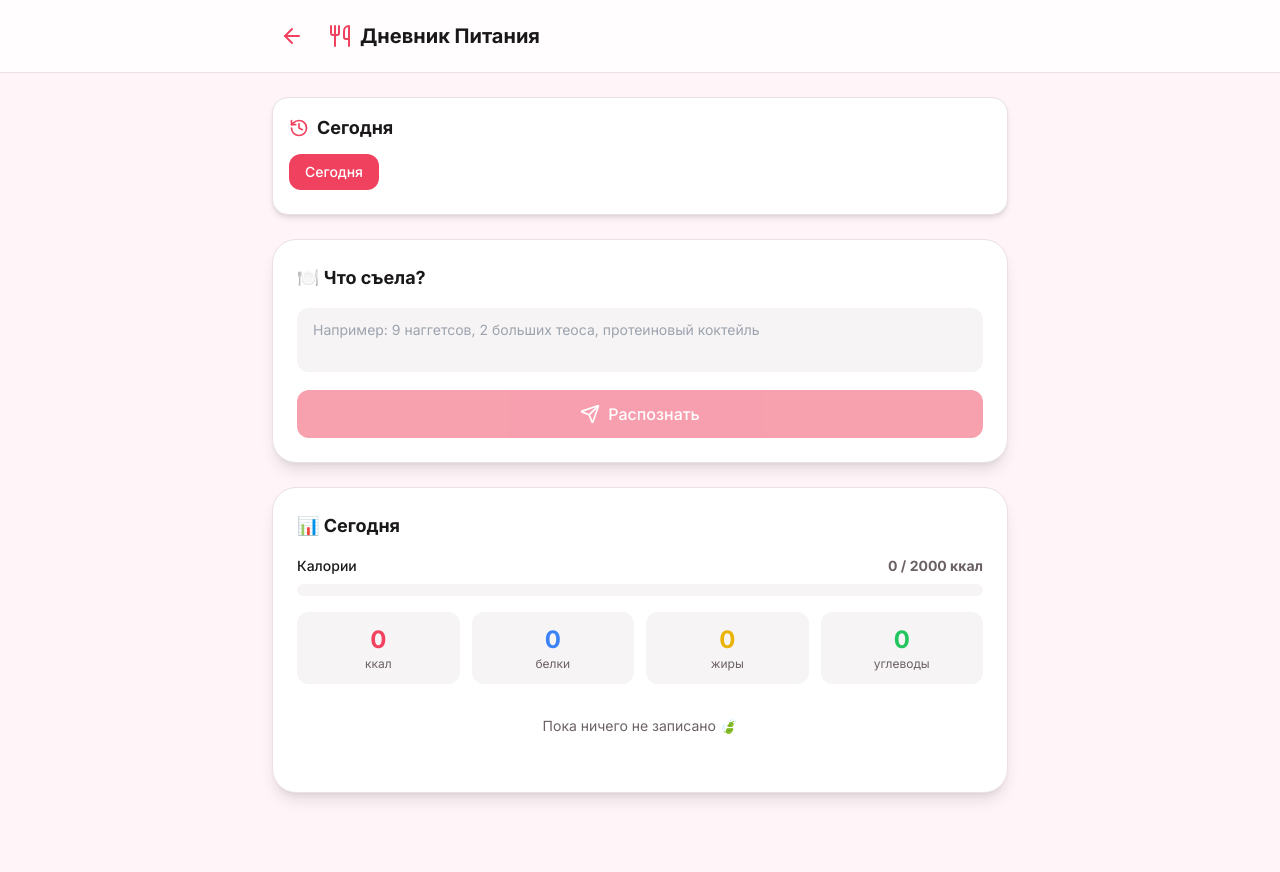
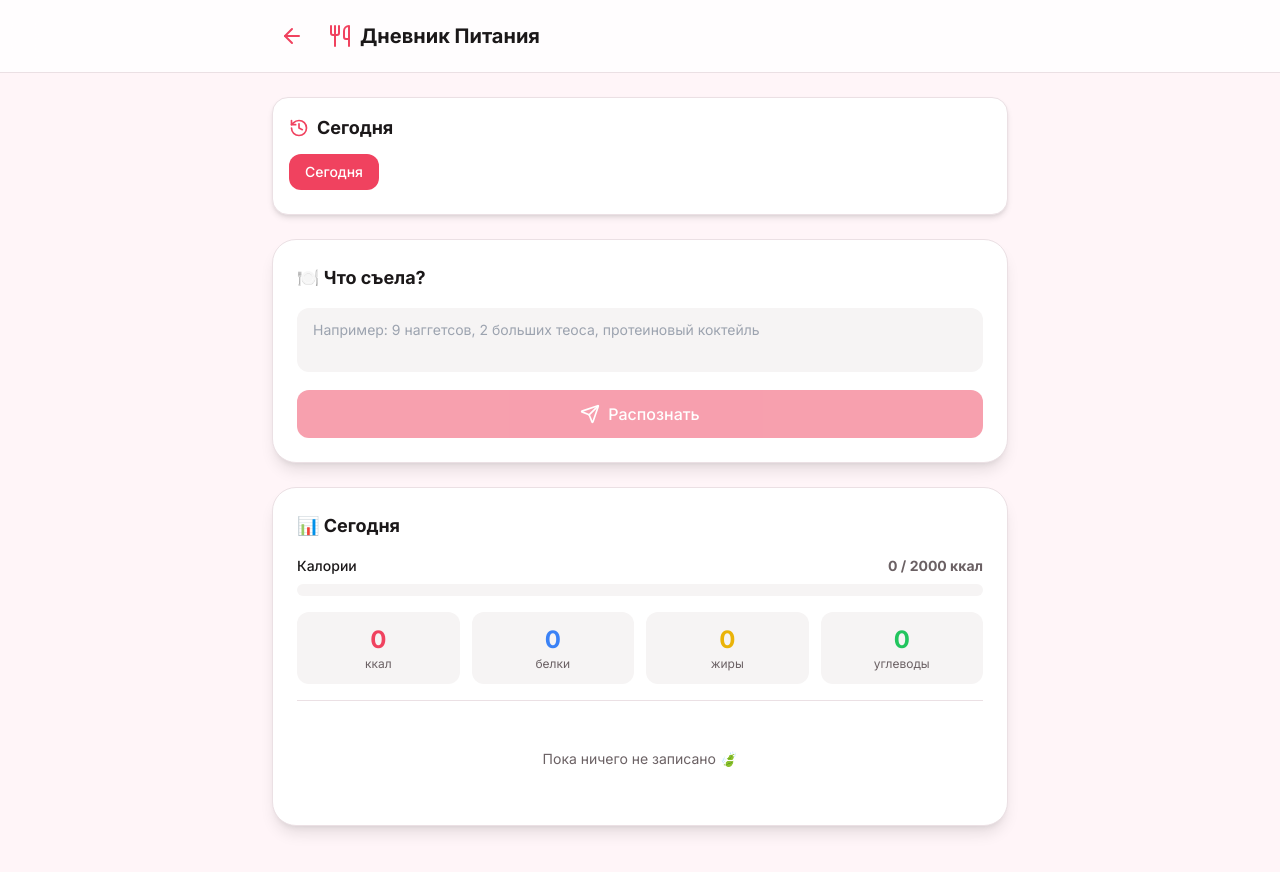
Before and after one commit to FuserOne1/fitmate-ai, a Next.js app: page /diary in a window 1280 px wide. Before the commit the page ends 841 px from the top, so only its background shows below. Built offline with nearby package versions, Linux system fonts and the light colour scheme.

Commit message:
fix: вёрстка в дневнике (разделитель и отступы)

```diff
--- a/src/app/diary/page.tsx
+++ b/src/app/diary/page.tsx
@@ -351,7 +351,7 @@ export default function DiaryPage() {
             )}
           </div>
 
-          <div className="grid grid-cols-4 gap-3">
+          <div className="grid grid-cols-4 gap-3 mb-4">
             <div className="text-center p-3 bg-[hsl(var(--muted))] rounded-xl">
               <p className={`text-2xl font-bold ${themeConfig.colors.primaryText}`}>{currentLog.total.calories}</p>
               <p className="text-xs text-[hsl(var(--text-secondary))]">ккал</p>
@@ -370,7 +370,8 @@ export default function DiaryPage() {
             </div>
           </div>
 
-          {currentLog.items.length > 0 ? (
+          <div className="border-t border-[hsl(var(--border))] pt-4">
+            {currentLog.items.length > 0 ? (
             <div className="space-y-2">
               {currentLog.items.map((item, index) => (
                 <div key={index} className="flex justify-between items-center p-3 bg-[hsl(var(--muted))] rounded-xl">
@@ -387,6 +388,7 @@ export default function DiaryPage() {
           ) : (
             <p className="text-center text-[hsl(var(--text-secondary))] text-sm py-8">Пока ничего не записано 🍃</p>
           )}
+          </div>
         </div>
       </main>
     </div>
```
